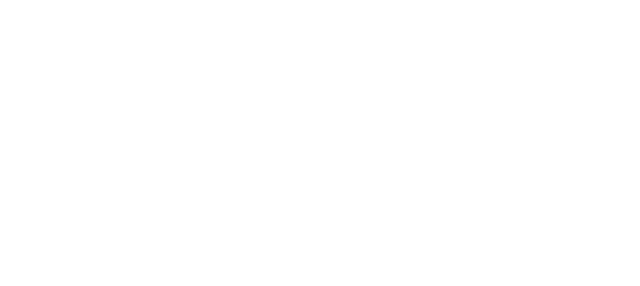
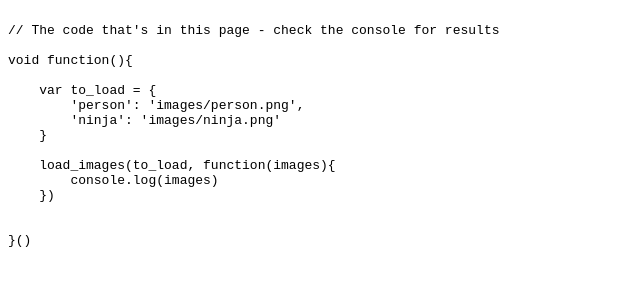
Before and after one commit to hughfdjackson/load_images, a plain HTML site: page manual_test.html in a window 1280 px wide. Shown: the whole page, without its empty margins (0-640 px from the left). Drawn offline with Linux system fonts and the light colour scheme.

Commit message:
added more to manual_test.html

```diff
--- a/manual_test.html
+++ b/manual_test.html
@@ -2,7 +2,24 @@
 <html>
 <head>
 </head>
+<pre>
 
+// The code that's in this page - check the console for results
+
+void function(){
+
+    var to_load = {
+        'person': 'images/person.png',
+        'ninja': 'images/ninja.png'
+    }
+
+    load_images(to_load, function(images){
+        console.log(images)
+    })
+
+
+}()
+</pre>
 <body>
 
 <script src="src/load_images.js"></script>
@@ -15,7 +32,7 @@ void function(){
     }
 
     load_images(to_load, function(images){
-        console.log(images, 'hi')
+        console.log(images)
     })
 
 
```
